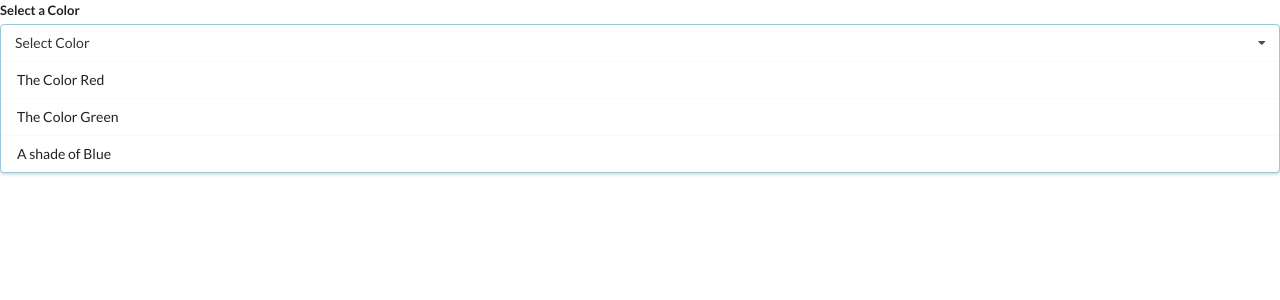
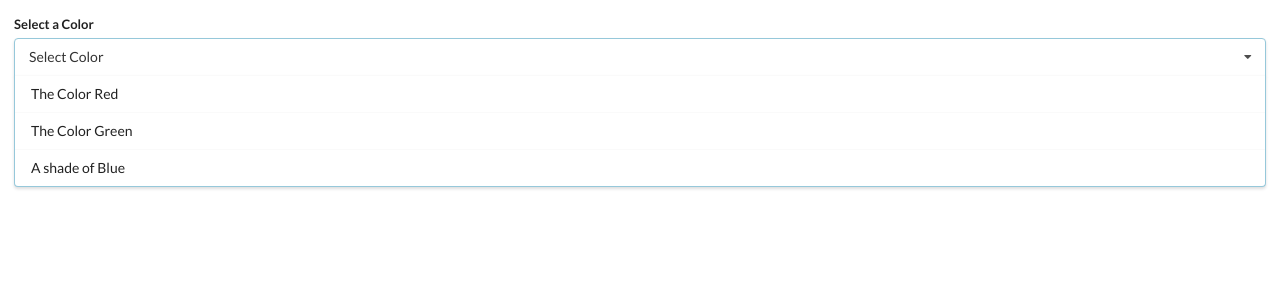
Before and after one commit to damianocasula/react-widgets-app, a React (Create React App) app: page / in a window 1280 px wide. Shown: the top 300 px of the page. Built offline with nearby package versions, Linux system fonts and the light colour scheme.

Commit message:
style: add some padding

```diff
--- a/src/components/Dropdown.js
+++ b/src/components/Dropdown.js
@@ -10,16 +10,19 @@ const Dropdown = ({ options }) => {
   })
 
   return (
-    <div className='ui form'>
+    <div
+      className='ui form'
+      style={{
+        padding: '1rem'
+      }}
+    >
       <div className='field'>
         <label className='label'>Select a Color</label>
 
-        <div className="ui selection dropdown visible active">
+        <div className='ui selection dropdown visible active'>
           <i className='dropdown icon'></i>
-          <div className="text">Select Color</div>
-          <div className="menu visible transition">
-            {renderedOptions}
-          </div>
+          <div className='text'>Select Color</div>
+          <div className='menu visible transition'>{renderedOptions}</div>
         </div>
       </div>
     </div>
```
